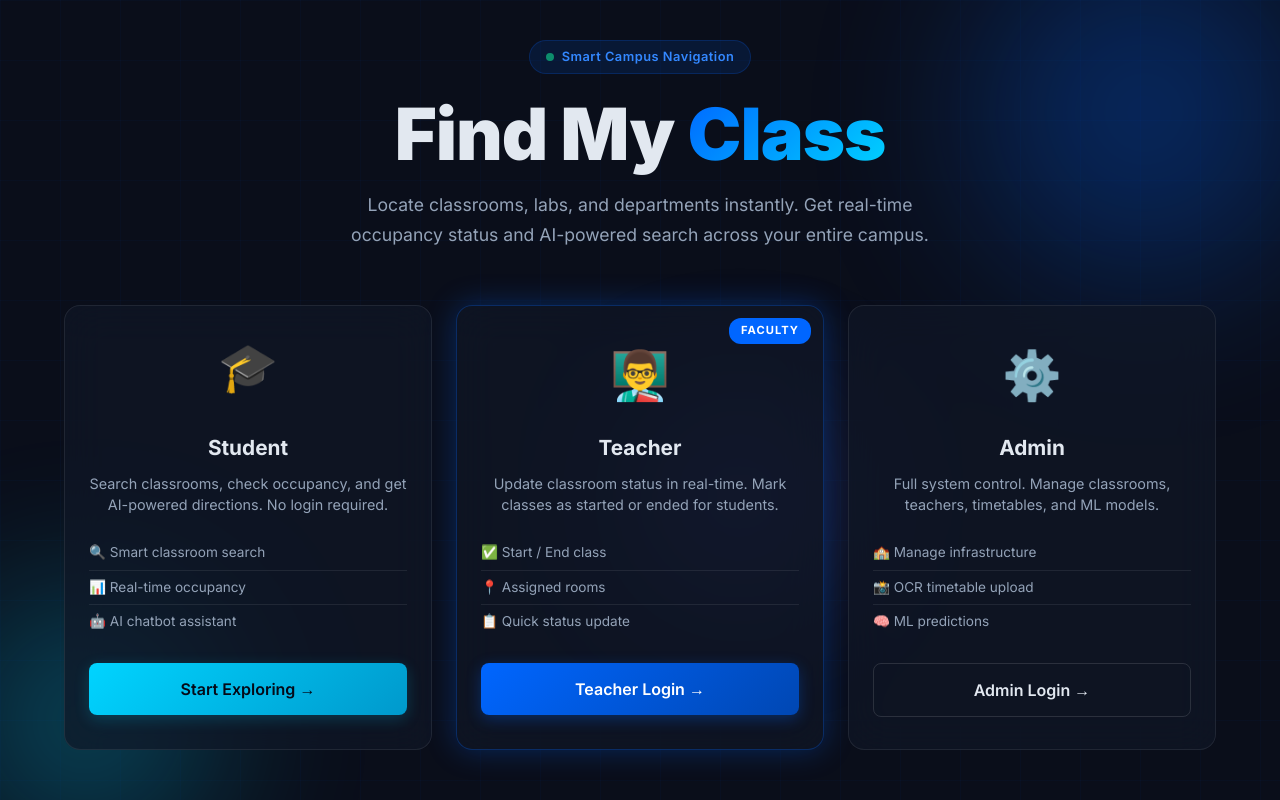
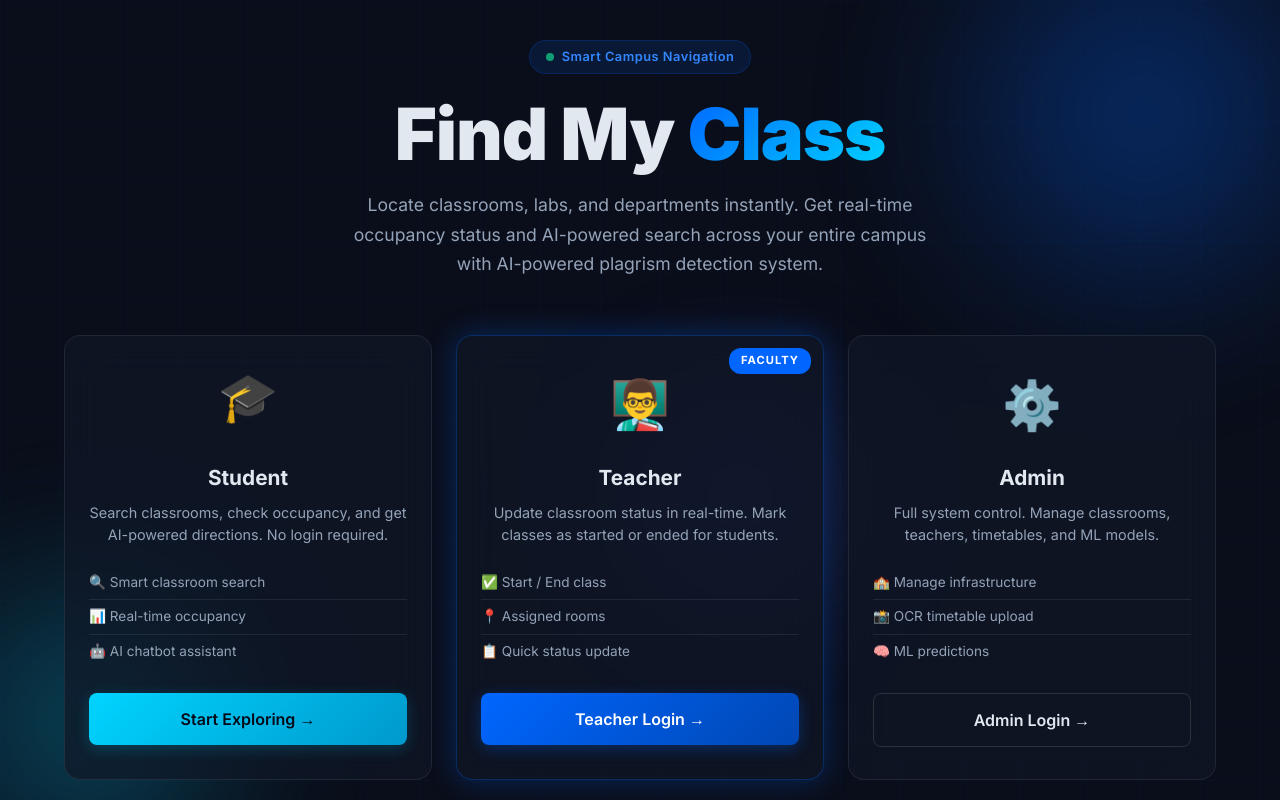
Before and after one commit to ChetanPW007/Find-My-Class, a React (Vite) app in the folder frontend/: page / in a window 1280 px wide. Shown: the top 800 px of the page. Built offline with nearby package versions, Linux system fonts and the light colour scheme; no server answers.

Commit message:
Update Landing Page subtitle with plagiarism detection feature

```diff
--- a/frontend/src/pages/LandingPage.jsx
+++ b/frontend/src/pages/LandingPage.jsx
@@ -36,7 +36,7 @@ function LandingPage() {
           <p className="hero-subtitle">
             Locate classrooms, labs, and departments instantly.
             Get real-time occupancy status and AI-powered search
-            across your entire campus.
+            across your entire campus with AI-powered plagrism detection system.
           </p>
         </div>
 
```
